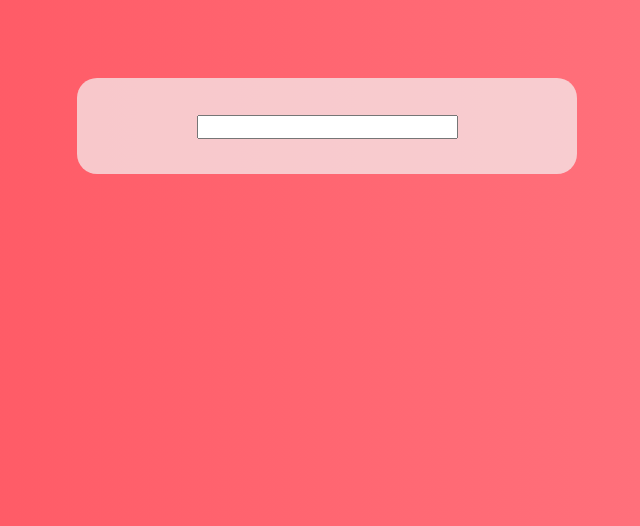
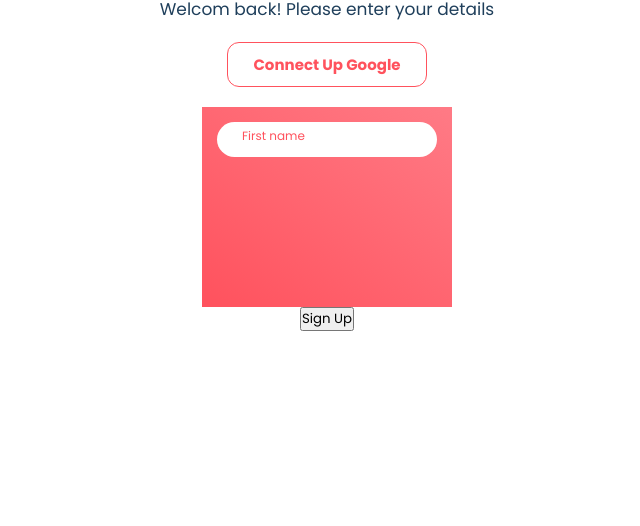
Before and after one commit to Alexs-Kapene/Blogr-lading-page, a plain HTML site: page logn up.html in a window 1280 px wide. Shown: the part 274-800 px from the top of the page, without its empty margins (313-953 px from the left). Drawn offline with Linux system fonts and the light colour scheme.

Commit message:
other motifications

```diff
--- a/logn up.html
+++ b/logn up.html
@@ -13,13 +13,31 @@
       href="https://fonts.googleapis.com/css2?family=Poppins:ital,wght@0,100;0,200;0,300;0,400;0,500;0,600;0,700;0,800;0,900;1,100;1,200;1,300;1,400;1,500;1,600;1,700;1,800;1,900&display=swap"
       rel="stylesheet"
     />
+
+    <!-- FONT AWESOME LINK -->
+    <link
+      rel="stylesheet"
+      href="https://cdnjs.cloudflare.com/ajax/libs/font-awesome/6.7.2/css/all.min.css"
+      integrity="sha512-Evv84Mr4kqVGRNSgIGL/F/aIDqQb7xQ2vcrdIwxfjThSH8CSR7PBEakCr51Ck+w+/U6swU2Im1vVX0SVk9ABhg=="
+      crossorigin="anonymous"
+      referrerpolicy="no-referrer"
+    />
   </head>
   <body>
     <main>
+      <h1>logn up</h1>
+      <p>Welcom back! Please enter your details</p>
+
       <section>
-        <form action="">
-          <input type="text" name="name" id="name" />
+        <button class="button-connect">connect up google</button>
+        <form>
+          <div class="contenair-input">
+            <input type="text" name="fist-name" id="fist-name" />
+            <label for="">First name</label>
+          </div>
         </form>
+
+        <button type="submit" id="submit">Sign Up</button>
       </section>
     </main>
   </body>
--- a/logn-up style.css
+++ b/logn-up style.css
@@ -1,8 +1,8 @@
 :root {
-  /* COLORS */
   --color-1: hsl(356, 100%, 66%);
   --color-hover-background: hsl(355, 100%, 74%);
   --Very-dark-blue: hsl(208, 49%, 24%);
+  --Very-dark-desacturated-blue: hsl(237, 20%, 40%);
   --white-color: rgba(245, 245, 245);
 }
 
@@ -13,27 +13,92 @@
   font-family: "Poppins", sans-serif;
 }
 
+body {
+  width: 100%;
+  height: 100vh;
+  display: grid;
+  place-items: center;
+}
+
 main {
   width: 100%;
-  height: 100vh;
-  background: linear-gradient(
-    to right,
-    hsl(356, 100%, 66%),
-    hsl(355, 100%, 74%)
-  );
-  display: flex;
-  flex-direction: column;
-  justify-content: center;
-  align-items: center;
+  height: auto;
+  text-align: center;
+}
+
+main h1 {
+  font-size: 50px;
+  text-transform: capitalize;
+  color: var(--color-1);
+}
+
+main p {
+  font-size: 17px;
+  color: var(--Very-dark-blue);
 }
 
 section {
-  width: 500px;
-  height: auto;
-  padding: 35px;
-  background-color: rgba(245, 245, 245, 0.7);
-  filter: blur(3);
+  display: grid;
+  place-items: center;
+}
+
+main .button-connect {
+  width: 200px;
+  padding: 10px 0px;
+  border: 1px solid var(--color-1);
+  border-radius: 12px;
+  font-size: 15px;
+  font-weight: 700;
+  text-transform: capitalize;
+  color: var(--color-1);
+  margin: 20px 0px;
+  background-color: transparent;
+  transition: all 0.5s ease-in-out;
+}
+
+main .button-connect:hover {
+  background-color: var(--color-1);
+  color: var(--white-color);
+}
+
+form {
+  width: 250px;
+  height: 200px;
+  background: linear-gradient(35deg, hsl(356, 100%, 66%), hsl(355, 100%, 74%));
+  padding: 15px;
+  overflow: hidden;
+  color: var(--white-color);
+}
+
+.contenair-input {
+  width: 100%;
+  height: 35px;
+  font-size: 12px;
+  position: relative;
+}
+
+form input {
+  width: 100%;
+  height: 100%;
+  padding: 3px 12px;
+  border: none;
   border-radius: 20px;
+}
+
+label {
+  position: absolute;
+  top: 5px;
+  left: 25px;
   color: var(--color-1);
-  text-align: center;
+  transition: ease-in 0.4s;
 }
+
+input:focus + label {
+  top: -35%;
+  background-color: #fff;
+}
+
+input:focus,
+input:valid {
+  outline-color: var(--color-1);
+}
```
